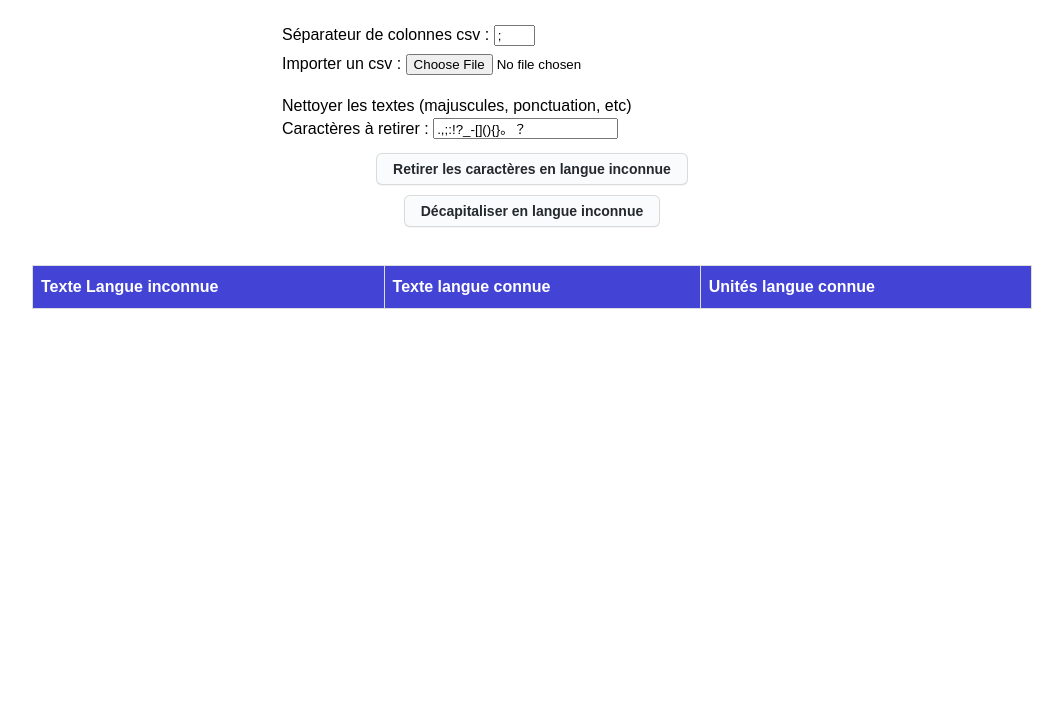
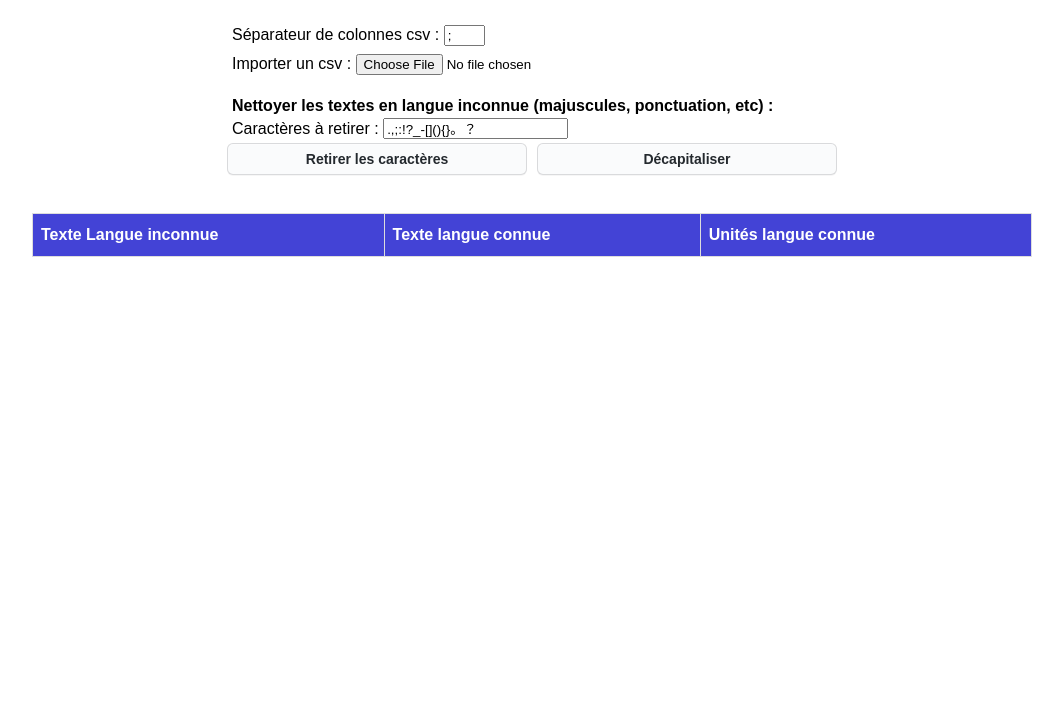
Before and after one commit to matteoalb/linguistics, a plain HTML site: page web/index.html in a window 1280 px wide. Shown: the part 86-800 px from the top of the page, without its empty margins (108-1171 px from the left). Drawn offline with Linux system fonts and the light colour scheme.

Commit message:
Polishing the result

```diff
--- a/web/frontend.js
+++ b/web/frontend.js
@@ -113,11 +113,13 @@ function full_refresh_display () {
 
         full_refresh_display();
     });
+    /* Not used ? I removed the hidden associated button : <div style="display: inline-flex; gap: 10px; align-items: center;">
     document.getElementById('k_str_remove_majs').addEventListener('click', () => {
         for (const sentence of SENTENCES)
             sentence.k_str = clean_str(sentence.k_str, document.getElementById('chars_delete').value);
         full_refresh_display();
     });
+    */
     document.getElementById('uk_str_remove_majs').addEventListener('click', () => {
         for (const sentence of SENTENCES)
             sentence.uk_str = sentence.uk_str.toLowerCase();
@@ -210,7 +212,7 @@ document.getElementById('matching_step').addEventListener('click', () => {
     for (const match of possible_matches) {
         selector.appendChild(Object.assign(document.createElement('option'), {
             value: JSON.stringify(match),
-            innerHTML: `<b>${match.uk_unit}</b> <-> ${match.unit} (Score: ${match.score})`
+            innerHTML: `<b>${match.uk_unit}</b> <=> ${match.unit} (Score: ${match.score})`
         }));
     }
 })
--- a/web/index.html
+++ b/web/index.html
@@ -9,7 +9,7 @@
 
         <div id="step_csv" class="menu">
             <br>
-            <h1>Étape 1 - Importer/Nettoyer</h1>
+            <h1>Étape 1 - Importer / Nettoyer</h1>
             <button onclick="step_units()">></button>
 
             <br>
@@ -20,14 +20,15 @@
                 <label for="csv_import">Importer un csv :</label>
                 <input name="csv_import" id="csv_import" type="file"/>
                 <br><br>
-                Nettoyer les textes (majuscules, ponctuation, etc)
+                <b>Nettoyer les textes en langue inconnue (majuscules, ponctuation, etc) :</b>
                 <br>
                 <label for="chars_delete">Caractères à retirer :</label>
                 <input type="text" id="chars_delete" type="text" size=20 value=".,;:!?_-[](){}。？" />
                 <br>
-                <button id="uk_str_remove_puncts">Retirer les caractères en langue inconnue</button>
-                <button id="k_str_remove_majs" class="hidden">Retirer les caractères en langue connue</button>
-                <button id="uk_str_remove_majs">Décapitaliser en langue inconnue</button>
+                <div class="button-group">
+                    <button id="uk_str_remove_puncts">Retirer les caractères</button>
+                    <button id="uk_str_remove_majs">Décapitaliser</button>
+                </div>
             </div>
         </div>
         <div id="step_units" class="hidden menu">
--- a/web/main.css
+++ b/web/main.css
@@ -94,7 +94,7 @@ button:hover {
 }
 
 #container {
-    width:500px;
+    width:600px;
     margin: 20px auto;
     text-align: left;
 }
@@ -106,6 +106,26 @@ button:hover {
 
 #container label{
     line-height: 1.8;
+}
+
+#container button{
+  min-width: 300px;
+}
+
+/* Vertical line in final window */
+
+#manual_matching_container {
+    position: relative;
+}
+
+#manual_matching_container::before {
+    content: "";
+    position: absolute;
+    left: -5em;
+    top: 10%;
+    height: 80%;
+    width: 1px;
+    background-color: #ddd;
 }
 
 #auto_matching_container, #manual_matching_container {
@@ -245,3 +265,18 @@ select:hover{
     border-color: #1b1f2326;
     transition-duration: 0.1s;
 }
+
+/* Button group */
+
+.button-group {
+    width: 100%;
+    display: flex;
+    flex-direction: row;
+    gap: 10px;
+    justify-content: center;
+}
+
+.button-group button {
+    display: inline-block !important;
+    margin: 0 !important;
+}
```
